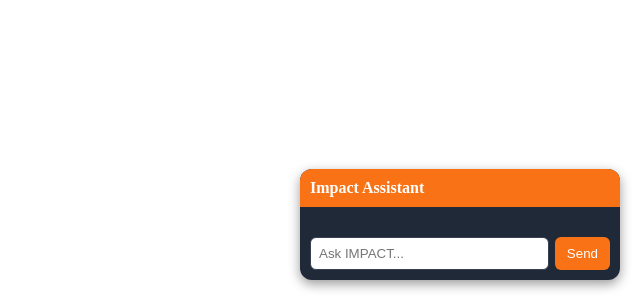
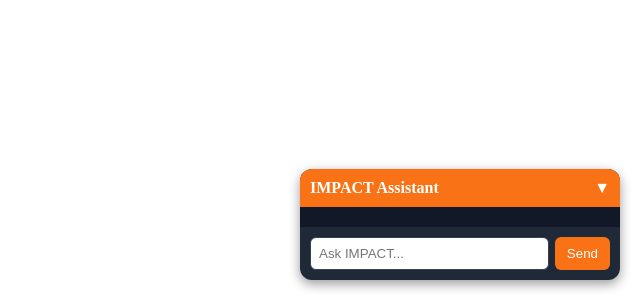
Before and after one commit to Wavonics/impact-dashboard-ui-react, a React (Create React App) app: page /assistant in a window 1280 px wide. Shown: the part 500-800 px from the top of the page, without its empty margins (640-1280 px from the left). Built offline with nearby package versions, Linux system fonts and the light colour scheme.

Commit message:
Update ImpactAssistant.jsx

```diff
--- a/src/components/ImpactAssistant.jsx
+++ b/src/components/ImpactAssistant.jsx
@@ -1,6 +1,6 @@
 // src/components/ImpactAssistant.jsx
 import React, { useState } from 'react';
-import { fakeAIQuery } from '../utils/aiUtils';
+import { fakeAIQuery } from '../utils/aiUtils'; // keep or replace with your own
 
 export default function ImpactAssistant() {
   const [messages, setMessages] = useState([]);
@@ -25,26 +25,31 @@ export default function ImpactAssistant() {
     position: 'fixed',
     bottom: '20px',
     right: '20px',
-    width: '320px',
+    width: isOpen ? '320px' : '160px',
     backgroundColor: '#1f2937',
     color: '#fff',
     borderRadius: '12px',
     boxShadow: '0 4px 12px rgba(0,0,0,0.4)',
     overflow: 'hidden',
-    zIndex: 1000
+    zIndex: 1001,
+    transition: 'width 0.3s ease',
   };
 
   const headerStyle = {
     backgroundColor: '#f97316',
     padding: '10px',
     cursor: 'pointer',
-    fontWeight: '600'
+    fontWeight: '600',
+    display: 'flex',
+    justifyContent: 'space-between',
+    alignItems: 'center',
   };
 
   const chatBoxStyle = {
     maxHeight: '300px',
     overflowY: 'auto',
-    padding: '10px'
+    padding: '10px',
+    backgroundColor: '#111827',
   };
 
   const messageStyle = (sender) => ({
@@ -53,13 +58,16 @@ export default function ImpactAssistant() {
     borderRadius: '12px',
     margin: '4px 0',
     alignSelf: sender === 'user' ? 'flex-end' : 'flex-start',
-    maxWidth: '80%'
+    maxWidth: '80%',
+    fontSize: '13px',
+    lineHeight: '1.3',
   });
 
   return (
     <div style={containerStyle}>
       <div style={headerStyle} onClick={() => setIsOpen(!isOpen)}>
-        {isOpen ? 'Impact Assistant' : 'Open Assistant'}
+        <span>{isOpen ? 'IMPACT Assistant' : 'Open Assistant'}</span>
+        <span>{isOpen ? '▼' : '▲'}</span>
       </div>
       {isOpen && (
         <>
@@ -69,6 +77,11 @@ export default function ImpactAssistant() {
                 {msg.text}
               </div>
             ))}
+            {loading && (
+              <div style={messageStyle('ai')}>
+                <em>Thinking...</em>
+              </div>
+            )}
           </div>
           <form onSubmit={handleSubmit} style={{ display: 'flex', padding: '10px' }}>
             <input
@@ -76,12 +89,15 @@ export default function ImpactAssistant() {
               value={query}
               onChange={(e) => setQuery(e.target.value)}
               placeholder="Ask IMPACT..."
+              disabled={loading}
               style={{
                 flex: 1,
                 padding: '8px',
                 borderRadius: '6px',
                 border: '1px solid #374151',
-                marginRight: '6px'
+                marginRight: '6px',
+                backgroundColor: loading ? '#374151' : '#fff',
+                color: loading ? '#9ca3af' : '#000',
               }}
             />
             <button
@@ -93,7 +109,7 @@ export default function ImpactAssistant() {
                 border: 'none',
                 padding: '8px 12px',
                 borderRadius: '6px',
-                cursor: loading ? 'not-allowed' : 'pointer'
+                cursor: loading ? 'not-allowed' : 'pointer',
               }}
             >
               {loading ? '...' : 'Send'}
```
